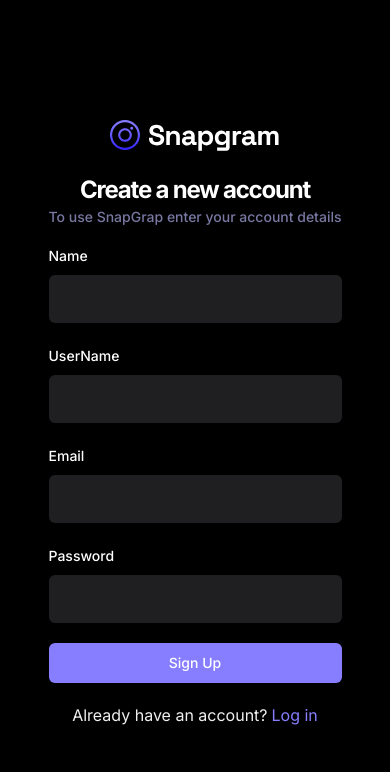
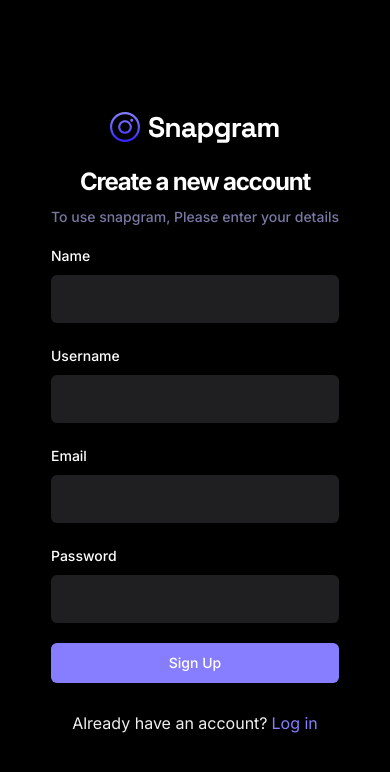
Before and after one commit to MarquisPierre/Social_Media_App, a React (Vite) app: page /sign-up in a window 390 px wide. Shown: the top 772 px of the page. Built offline with nearby package versions, Linux system fonts and the light colour scheme; no server answers.

Commit message:
copied code

```diff
--- a/src/_auth/forms/SignupForm.tsx
+++ b/src/_auth/forms/SignupForm.tsx
@@ -1,47 +1,41 @@
-import { z } from "zod"
-import { zodResolver } from "@hookform/resolvers/zod"
-import { Link , useNavigate } from "react-router-dom"
-import { useForm } from "react-hook-form"
+import * as z from "zod";
+import { useForm } from "react-hook-form";
+import { Link, useNavigate } from "react-router-dom";
+import { zodResolver } from "@hookform/resolvers/zod";
 
+import { Form, FormControl, FormField, FormItem, FormLabel, FormMessage } from "@/components/ui/form";
+import { Input } from "@/components/ui/input";
+import { Button } from "@/components/ui/button";
+import  Loader from '@/components/ui/shared/Loader'
+import { useToast } from "@/components/ui/use-toast";
 
-import {Form, FormControl, FormDescription, FormField, FormItem,  FormLabel,  FormMessage,} from "@/components/ui/form"
-import { Input } from "@/components/ui/input"
-import { Button } from "@/components/ui/button"
-import Loader from "@/components/ui/shared/Loader"
-import { useToast } from "@/components/ui/use-toast"
-
-import { useCreateUserAccount, useSignInAccount } from "@/lib/react-query/queriesAndMutations"
-import { SignupValidation } from "@/lib/validation"
+import { useCreateUserAccount, useSignInAccount } from "@/lib/react-query/queriesAndMutations";
+import { SignupValidation } from "@/lib/validation";
 import { useUserContext } from "@/context/AuthContext";
 
-
-
-const SignupForm =  () => {
-
-  const { toast } = useToast()
+const SignupForm = () => {
+  const { toast } = useToast();
   const navigate = useNavigate();
   const { checkAuthUser, isLoading: isUserLoading } = useUserContext();
 
-  ///////////////////// Queries
-  const {mutateAsync: createUserAccount , isPending: isCreatingAccount } = useCreateUserAccount()
-  const {mutateAsync: signInAccount, isPending: isSigningIn } = useSignInAccount()
-
-// The source of the Form Schema which is named SignupValidation -> lib/validation
-// 1. Define your form.
   const form = useForm<z.infer<typeof SignupValidation>>({
     resolver: zodResolver(SignupValidation),
     defaultValues: {
-    name: '',
-    username: '',
-    email: '',
-    password: ''
+      name: "",
+      username: "",
+      email: "",
+      password: "",
     },
-})
-  // 2. Define a submit handler.
-  async function onSubmit(values: z.infer<typeof SignupValidation>) {
-    // Do something with the form values.
+  });
+
+  // Queries
+  const { mutateAsync: createUserAccount, isPending: isCreatingAccount } = useCreateUserAccount();
+  const { mutateAsync: signInAccount, isPending: isSigningInUser } = useSignInAccount();
+
+  // Handler
+  const handleSignup = async (user: z.infer<typeof SignupValidation>) => {
     try {
-      const newUser = await createUserAccount(values);
+      const newUser = await createUserAccount(user);
 
       if (!newUser) {
         toast({ title: "Sign up failed. Please try again.", });
@@ -50,8 +44,8 @@ const form = useForm<z.infer<typeof SignupValidation>>({
       }
 
       const session = await signInAccount({
-        email: values.email,
-        password: values.password,
+        email: user.email,
+        password: user.password,
       });
 
       if (!session) {
@@ -76,115 +70,101 @@ const form = useForm<z.infer<typeof SignupValidation>>({
     } catch (error) {
       console.log({ error });
     }
-
-  }
-
-
-
-
-
-
-
-
-
-  //////////////////////////////////////////////////////////
+  };
 
   return (
+    <Form {...form}>
+      <div className="sm:w-420 flex-center flex-col">
+        <img src="/assets/images/logo.svg" alt="logo" />
 
-  <Form {...form}>
+        <h2 className="h3-bold md:h2-bold pt-5 sm:pt-12">
+          Create a new account
+        </h2>
+        <p className="text-light-3 small-medium md:base-regular mt-2">
+          To use snapgram, Please enter your details
+        </p>
 
-    <div className="sm:w-420 flex-center flex-col">
-         <img src="/assets/images/logo.svg" alt="logo"/>
-         <h2 className="h3-bold md:h2-bold pt-5 sm:pt-12">Create a new account </h2>
-         <p className="text-light-3 small-medium md:base-regular">To use SnapGrap enter your account details </p>
-
-      <form onSubmit={form.handleSubmit(onSubmit)} className="flex flex-col gap-5 w-full mt-4">
-
-        {/*component for building controlled form fields. */}
-         {/*Name Form */}
+        <form
+          onSubmit={form.handleSubmit(handleSignup)}
+          className="flex flex-col gap-5 w-full mt-4">
           <FormField
             control={form.control}
             name="name"
             render={({ field }) => (
-           //This will be the Form that will be Displayed
               <FormItem>
-              <FormLabel>Name</FormLabel>
+                <FormLabel className="shad-form_label">Name</FormLabel>
                 <FormControl>
-                <Input type="text"  className="shad-input"{...field} />
+                  <Input type="text" className="shad-input" {...field} />
                 </FormControl>
                 <FormMessage />
               </FormItem>
             )}
           />
 
-        {/*Username Form */}
           <FormField
             control={form.control}
             name="username"
             render={({ field }) => (
               <FormItem>
-              <FormLabel>UserName</FormLabel>
+                <FormLabel className="shad-form_label">Username</FormLabel>
                 <FormControl>
-                <Input type="text"  className="shad-input"{...field} />
+                  <Input type="text" className="shad-input" {...field} />
                 </FormControl>
                 <FormMessage />
               </FormItem>
             )}
           />
 
-      {/*Email Form */}
           <FormField
             control={form.control}
             name="email"
             render={({ field }) => (
               <FormItem>
-              <FormLabel>Email</FormLabel>
+                <FormLabel className="shad-form_label">Email</FormLabel>
                 <FormControl>
-                <Input type="email"  className="shad-input"{...field} />
+                  <Input type="text" className="shad-input" {...field} />
                 </FormControl>
                 <FormMessage />
               </FormItem>
             )}
           />
 
-       {/*Password Form */}
           <FormField
             control={form.control}
             name="password"
             render={({ field }) => (
               <FormItem>
-              <FormLabel>Password</FormLabel>
+                <FormLabel className="shad-form_label">Password</FormLabel>
                 <FormControl>
-                <Input type="password"  className="shad-input"{...field} />
+                  <Input type="password" className="shad-input" {...field} />
                 </FormControl>
                 <FormMessage />
               </FormItem>
             )}
           />
 
-        {/*Submit Button */}
-        <Button type="submit" className="shad-button_primary" >
-           {isCreatingAccount ? (
+          <Button type="submit" className="shad-button_primary">
+            {isCreatingAccount || isSigningInUser || isUserLoading ? (
               <div className="flex-center gap-2">
                 <Loader /> Loading...
               </div>
-           ): ("Sign Up")}
+            ) : (
+              "Sign Up"
+            )}
           </Button>
 
-
-        <p className="text-small-regular text-light-2 text-center">
+          <p className="text-small-regular text-light-2 text-center mt-2">
             Already have an account?
-           <Link to='/sign-in' className="text-primary-500 text-small-smeibod ml-1">Log in</Link>
+            <Link
+              to="/sign-in"
+              className="text-primary-500 text-small-semibold ml-1">
+              Log in
+            </Link>
           </p>
-
-
         </form>
       </div>
     </Form>
-  )
- }
+  );
+};
 
-
-
-
-export default SignupForm
+export default SignupForm;
--- a/src/lib/appwrite/api.ts
+++ b/src/lib/appwrite/api.ts
@@ -3,7 +3,7 @@ import  {ID, Query} from 'appwrite'
 import { account , avatars, databases, appwriteConfig } from "./config";
 
 //Creates new account for a new user
-export async function createAccount(user: INewUser) {
+export async function createUserAccount(user: INewUser) {
   try {
     const newAccount = await account.create(
       ID.unique(),
@@ -12,14 +12,12 @@ export async function createAccount(user: INewUser) {
       user.name
     );
 
-    if (!newAccount)  {
-      throw new Error("Failed to create account");
-  }
+    if (!newAccount) throw Error;
 
     const avatarUrl = avatars.getInitials(user.name);
 
     const newUser = await saveUserToDB({
-      accountID: newAccount.$id,
+      accountId: newAccount.$id,
       name: newAccount.name,
       email: newAccount.email,
       username: user.username,
@@ -35,7 +33,7 @@ export async function createAccount(user: INewUser) {
 
 // ============================== SAVE USER TO DB
 export async function saveUserToDB(user: {
-  accountID: string;
+  accountId: string;
   email: string;
   name: string;
   imageUrl: URL;
@@ -56,18 +54,16 @@ export async function saveUserToDB(user: {
 }
 
 
-export async function signInAccount(user:{email: string; password: string;}) {
+// ============================== SIGN IN
+export async function signInAccount(user: { email: string; password: string }) {
   try {
-            const session = await account.createEmailSession(user.email, user.password)
+    const session = await account.createEmailSession(user.email, user.password);
+
     return session;
-
-         } catch (error){
-            console.log(error)
+  } catch (error) {
+    console.log(error);
   }
 }
-
-
-
 
 // ============================== GET ACCOUNT
 export async function getAccount() {
@@ -80,7 +76,6 @@ export async function getAccount() {
   }
 }
 
-
 // ============================== GET USER
 export async function getCurrentUser() {
   try {
@@ -91,7 +86,7 @@ export async function getAccount() {
     const currentUser = await databases.listDocuments(
       appwriteConfig.databaseId,
       appwriteConfig.userCollectionId,
-      [Query.equal("accountID", currentAccount.$id)]
+      [Query.equal("accountId", currentAccount.$id)]
     );
 
     if (!currentUser) throw Error;
--- a/src/lib/react-query/queriesAndMutations.ts
+++ b/src/lib/react-query/queriesAndMutations.ts
@@ -4,7 +4,7 @@ import{useQuery,
     QueryClient,
     useInfiniteQuery
 } from '@tanstack/react-query'
-import { createAccount, signInAccount } from '../appwrite/api'
+import { createUserAccount, signInAccount } from '../appwrite/api'
 import { INewUser } from '@/types'
 
 
@@ -12,7 +12,7 @@ import { INewUser } from '@/types'
 // uses api functions from the appwrite api file
 export const useCreateUserAccount = () => {
     return useMutation({
-      mutationFn: (user: INewUser) => createAccount(user),
+      mutationFn: (user: INewUser) => createUserAccount(user),
     });
   };
 
```
Also changed, not shown: 1 other file (tests, documents, lock files or other folders). Lines whose indentation alone changed are shown as unchanged.
